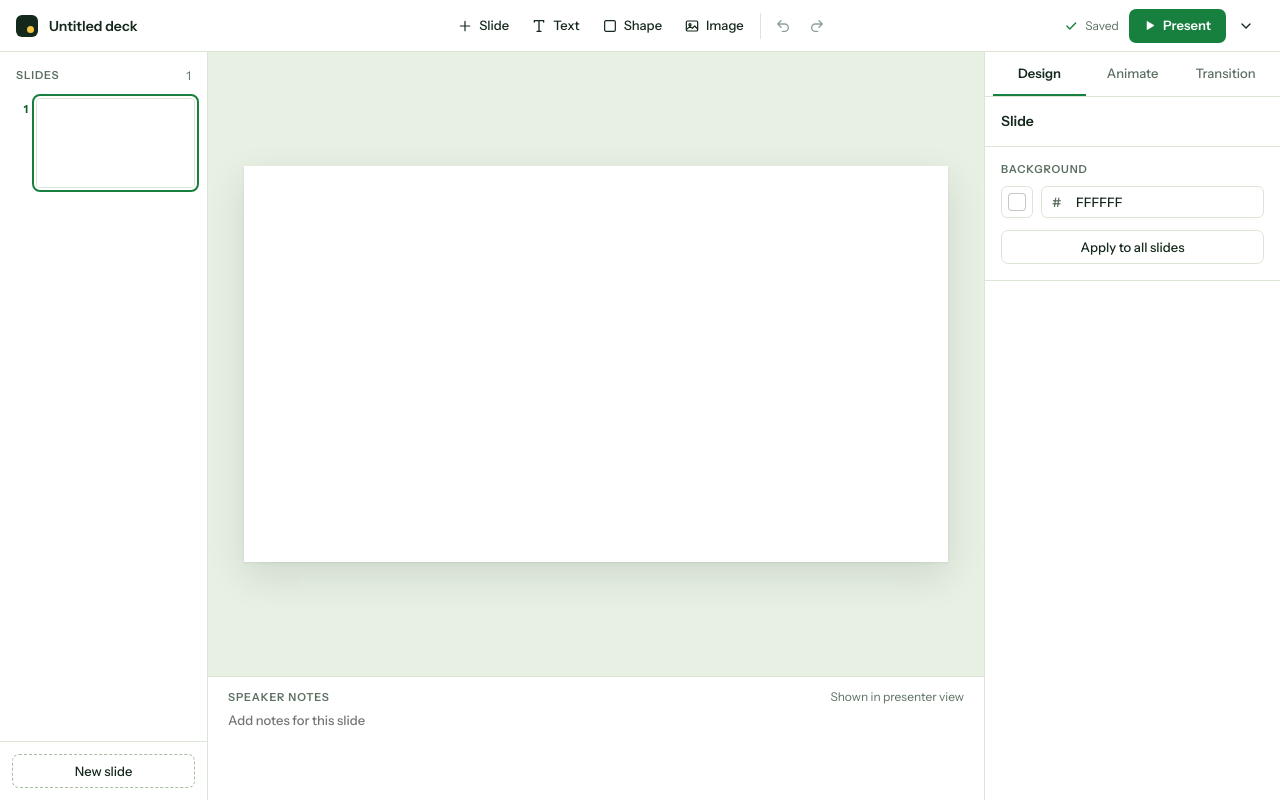
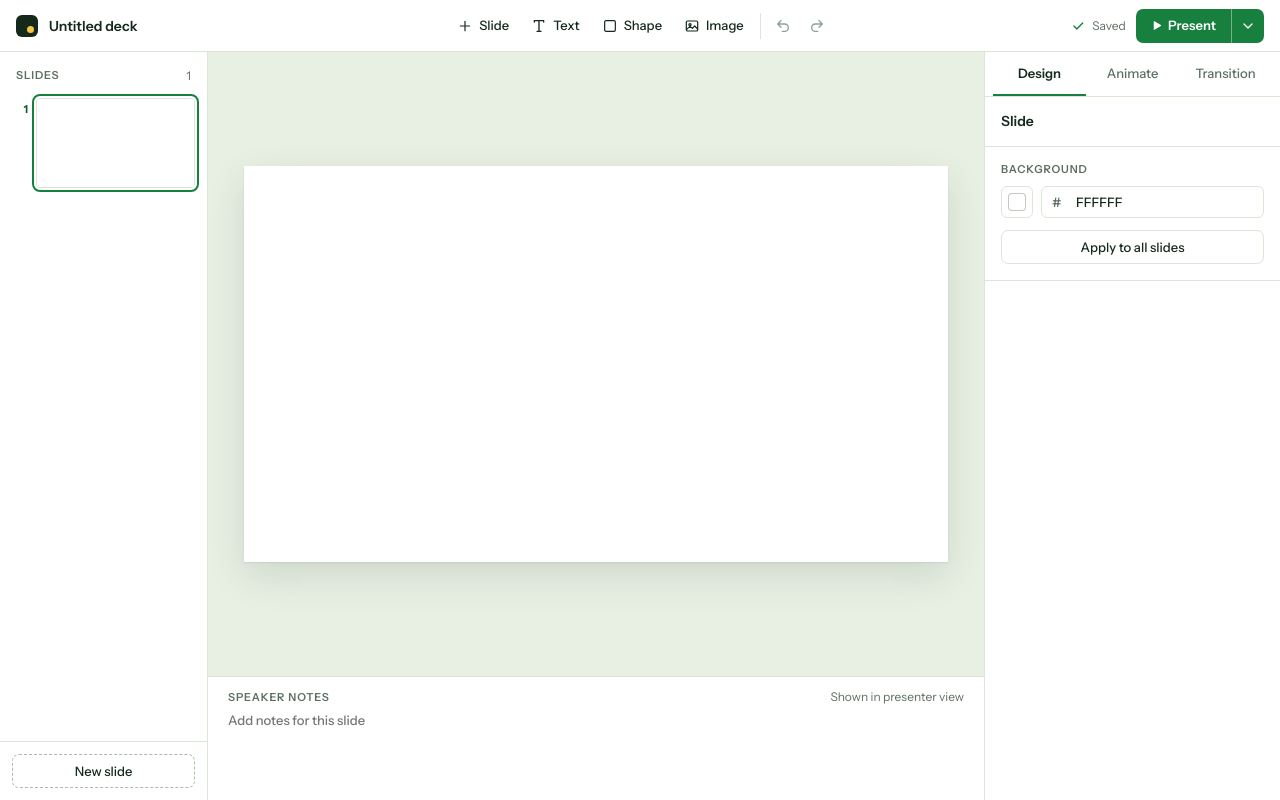
Before and after one commit to PetesPen/cue, a React (Vite) app: page / in a window 1280 px wide. Both pictures are taken after a click on the button "New deck". Built offline with nearby package versions, Linux system fonts and the light colour scheme.

Commit message:
PM-1: Present and its menu are one green split button; Gate 3 passed, Peter's answers recorded
Co-Authored-By: Claude Sonnet 5.5 <noreply@anthropic.com>

```diff
--- a/src/editor/shell.css
+++ b/src/editor/shell.css
@@ -747,12 +747,29 @@
 /* Present and the menu of other ways to present, at the right of the top bar (board: Main). */
 .present-split {
   display: inline-flex;
-  align-items: center;
-  gap: 2px;
+  align-items: stretch;
 }
 
-.present-button {
+/* One green button in two parts: Present, and the chevron that opens the other ways to present. */
+.present-split .present-button {
   gap: 6px;
+  border-top-right-radius: 0;
+  border-bottom-right-radius: 0;
+}
+
+.present-split .menu-anchor .toolbar-button {
+  height: var(--control-button-height);
+  padding: 0 var(--space-2);
+  border-left: 1px solid rgba(255, 255, 255, 0.4);
+  border-radius: 0 var(--radius-button) var(--radius-button) 0;
+  background: var(--color-accent);
+  color: var(--color-white);
+}
+
+.present-split .menu-anchor .toolbar-button:hover:not(:disabled),
+.present-split .menu-anchor .toolbar-button[aria-expanded='true'] {
+  background: var(--color-accent);
+  filter: brightness(0.92);
 }
 
 /* At the right edge of the top bar, the menu opens leftwards from its button. */
```
Also changed, not shown: 4 other files (tests, documents, lock files or other folders).
